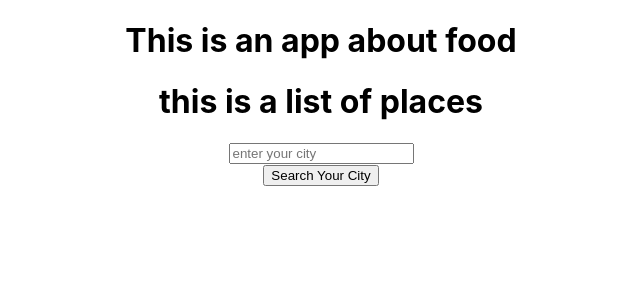
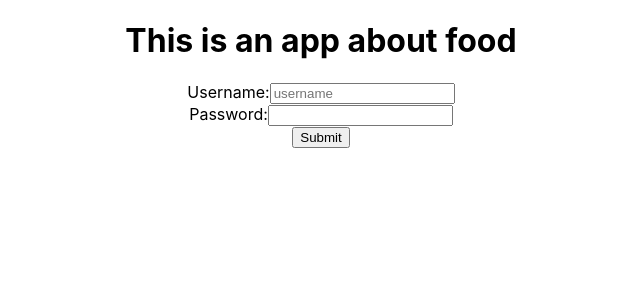
Before and after one commit to shdant113/Le-Restauranteur, a React (Create React App) app: page / in a window 1280 px wide. Shown: the top 300 px of the page, without its empty margins (319-959 px from the left). Built offline with nearby package versions, Linux system fonts and the light colour scheme.

Commit message:
dummy login

```diff
--- a/src/App.js
+++ b/src/App.js
@@ -2,13 +2,25 @@ import React, { Component } from 'react';
 import logo from './logo.svg';
 import './App.css';
 import Main from './Main';
+import Login from './Login';
 
 class App extends Component {
+	constructor() {
+		super();
+		this.state = {
+			loggedIn: false
+		}
+	}
+	loginStatus = () => {
+		this.setState({
+			loggedIn: true
+		})
+	}
 	render() {
 		return (
 			<div className="App">
 				<h1>This is an app about food</h1>
-				<Main />
+				{this.state.loggedIn ? <Main /> : <Login loginStatus={this.loginStatus} />}
 			</div>
 		);
 	}
--- /dev/null
+++ b/src/Login/index.js
@@ -0,0 +1,68 @@
+import React, { Component } from 'react';
+
+class Login extends Component {
+	constructor() {
+		super();
+		this.state = {
+			username: '',
+			password: ''
+		}
+	}
+	handleChange = (e) => {
+		this.setState({
+			[e.target.name]: e.target.value
+		});
+	}
+	handleSubmit = async (e) => {
+		e.preventDefault()
+		// try {
+		// 	const loginResponse = await fetch('localhost goes here', {
+		// 		method: 'POST',
+		// 		credentials: 'include',
+		// 		body: JSON.stringify(this.state),
+		// 		headers: {
+		// 			'Content-Type': 'application/json'
+		// 		}
+		// 	})
+		// 	if (!loginResponse.ok) {
+		// 		throw Error(loginResponse.statusText)
+		// 	}
+		// 	// console.log(loginResponse)
+		// 	const parsedResponse = await loginResponse.json();
+		// 	// console.log(parsedResponse, ' login response parsed')
+		// 	if (parsedResponse.data === 'login successful') {
+		// 		// when this login is successful, use the push method to go to the movies route and carry the browser history (basically in array) in the session information
+		// 		this.props.history.push('/movies');
+		// 	}
+		this.props.loginStatus();
+		// } catch (err) {
+		// 	console.log(err)
+		// 	return err
+		// }
+	}
+	render() {
+		console.log(this.state)
+		return (
+			<div>
+				<form onSubmit={this.handleSubmit}>
+					<label>
+						Username:
+						<input type='text' name='username'
+						value={this.state.username}
+						placeholder='username' onChange={this.handleChange} />
+					</label>
+					<br />
+					<label>
+						Password:
+						<input type='password' name='password'
+						value={this.state.password} onChange={this.handleChange} />
+					</label>
+					<br />
+					<input type='submit' />
+				</form>
+			</div>
+		)
+	}
+}
+
+export default Login
--- a/src/ResultsModal/index.css
+++ b/src/ResultsModal/index.css
@@ -9,6 +9,7 @@
 }
 
 .modal-main {
+  /* to style later */
   position: fixed;
   background: red;
   width: 80%;
```
